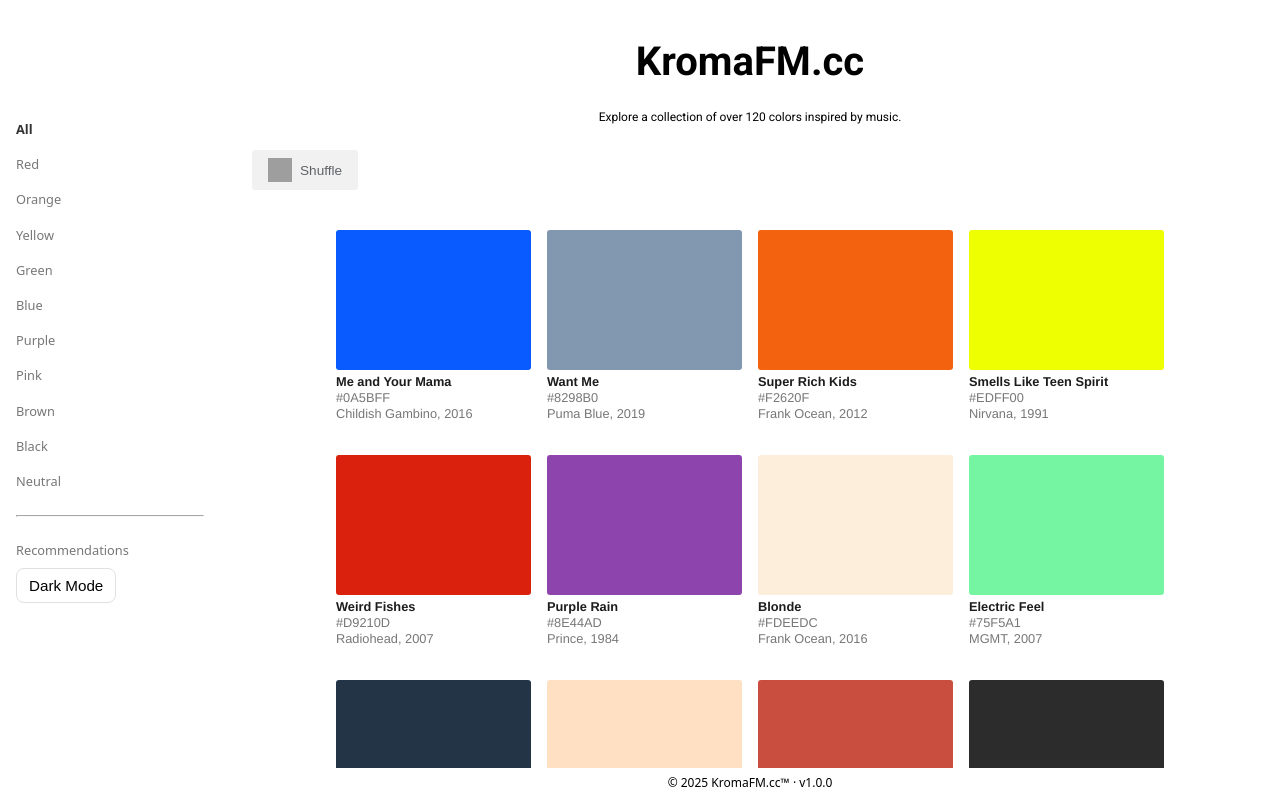
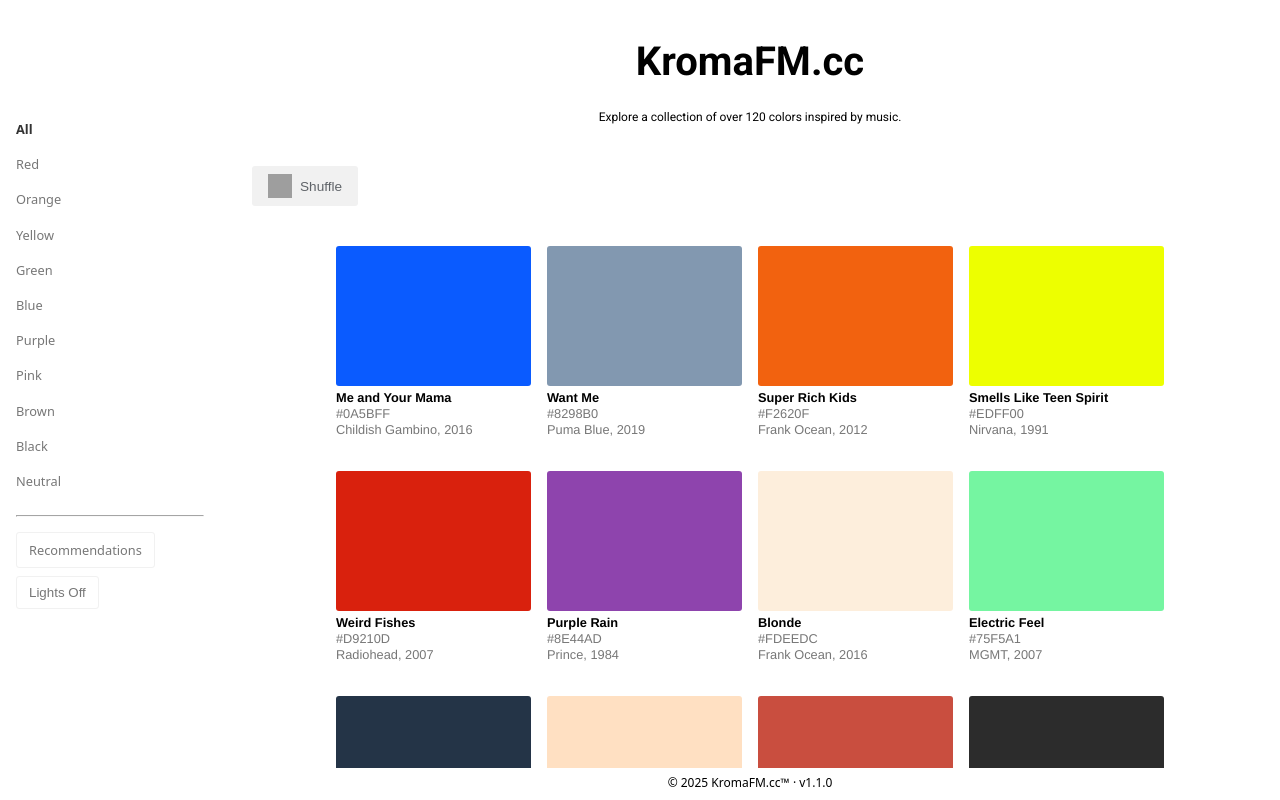
Before and after one commit to UglyMice/KromaFM.cc, a React (Vite) app: page / in a window 1280 px wide. Built offline with nearby package versions, Linux system fonts and the light colour scheme; grey boxes are pictures that could not be loaded.

Commit message:
Update to v1.1.0: UI enhancements, dark mode toggle, swatch glow

```diff
--- a/index.css
+++ b/index.css
@@ -1,4 +1,4 @@
-@import url('https://fonts.googleapis.com/css2?family=Roboto:ital,wght@0,400;0,500;0,700&display=swap');
+@import url('https://fonts.googleapis.com/css2?family=Roboto:ital,wght@0,100..900;1,100..900&display=swap');
 
 :root {
   font-family: 'Roboto', Helvetica, system-ui, Arial, sans-serif;
@@ -9,9 +9,7 @@
   --bg: #ffffff;
   --color-name: rgb(28, 28, 28);
   --color-details: #777;
-  --accent: #ff8c42;
-  --border: #e0e0e0;
-  --card: #f8f8f8;
+  --border-color: #f1f1f1;
 
   /* existing optimizations */
   font-synthesis: none;
@@ -25,18 +23,14 @@
 /* DARK MODE OVERRIDES */
 .dark-mode {
   --bg: #1e1e1e;
-  --color-name: #ffffff;
+  --text: #ffffff;
   --color-details: #777;
-  --text: #f5f5f5;
-  --accent: #ffb347;
-  --border: #333333;
-  --card: #2a2a2a;
+  --border-color: #777;
 }
 
 /* GLOBAL BASE STYLES */
 body {
   background-color: var(--bg);
-  color: var(--text);
   transition: background-color 0.3s ease, color 0.3s ease;
 }
 
--- a/src/components/App.css
+++ b/src/components/App.css
@@ -36,18 +36,19 @@
 
 /* Title */
 .title {
+  color: var(--text);
   font-family: 'Roboto', sans-serif;
   font-size: 2.5rem;
   font-weight: bold;
-  margin-bottom: 2rem;
+  margin-bottom: 1rem;
 }
 
 /* Sub-title */
 .sub-title {
+  color: var(--text);
   font-family: 'Roboto', sans-serif;
   font-size: 0.75rem;
-  margin-top: -1rem;
-  margin-bottom: 1rem;
+  margin-bottom: 2rem;
 }
 
 /* Swatch stack container */
--- a/src/components/App.jsx
+++ b/src/components/App.jsx
@@ -65,7 +65,7 @@
           ))}
         </div>
 
-            <footer>© 2025 KromaFM.cc™ · v1.0.0</footer>
+            <footer>© 2025 KromaFM.cc™ · v1.1.0</footer>
 
     </Layout>
             );
--- a/src/components/ColorSwatch.css
+++ b/src/components/ColorSwatch.css
@@ -41,13 +41,13 @@
 }
 
 #swatch-name {
-  color: var(--color-name);
+  color: var(--text);
   font-size: 0.80rem;
   font-weight: bold;
 }
 
 .swatch-details p {
-  color: var(--color-details);
+  color: #777;
   font-family: Helvetica, system-ui, Arial, sans-serif;
   font-size: 0.80rem;
   line-height: 1rem;
--- a/src/components/SidebarMenu.css
+++ b/src/components/SidebarMenu.css
@@ -1,28 +1,34 @@
 .recommendations-link {
+    background-color: none;
     text-decoration: none;
+    border: 1px solid var(--border-color);
+    border-radius: 3px;
+    padding: 8px 12px;
     color: #777;
-    transition: color 0.3s ease;
+    cursor: pointer;
+    transition: all 0.3s ease;
   }
 
   .recommendations-link:hover {
-    color: #333;
-    font-weight: bold;
+    background-color: #777;
+    color: white;
   }
 
   /* THEME BTN */
   .darkmode-toggle {
   background: none;
-  border: 1px solid var(--border);
-  color: var(--text);
+  border: 1px solid var(--border-color);
+  color: #777;
   padding: 8px 12px;
-  border-radius: 8px;
+  border-radius: 3px;
   cursor: pointer;
-  font-size: 0.95rem;
   transition: all 0.3s ease;
+  margin-top: 1rem;
 }
 
 .darkmode-toggle:hover {
-  background-color: var(--card);
+  background-color: #777;
+  color: white;
 }
 
 /* Base sidebar styles */
@@ -74,8 +80,8 @@
       position: fixed;
       top: 0;
       left: 0;
-      height: 100vh;
-      width: 100vw;
+      min-height: 100vh;
+      min-width: 100vw;
       font-size: 0.90rem;
       line-height: 1.3rem;
       background-color: white;
--- a/src/components/SidebarMenu.jsx
+++ b/src/components/SidebarMenu.jsx
@@ -85,9 +85,9 @@
             Recommendations
           </Link>
 
-          <div style={{ padding: "0.5rem 0" }}>
+          <div>
               <button onClick={toggleDarkMode} className="darkmode-toggle">
-                {isDarkMode ? "Light Mode" : "Dark Mode"}
+                {isDarkMode ? "Lights On" : "Lights Off"}
               </button>
           </div>
 
```
